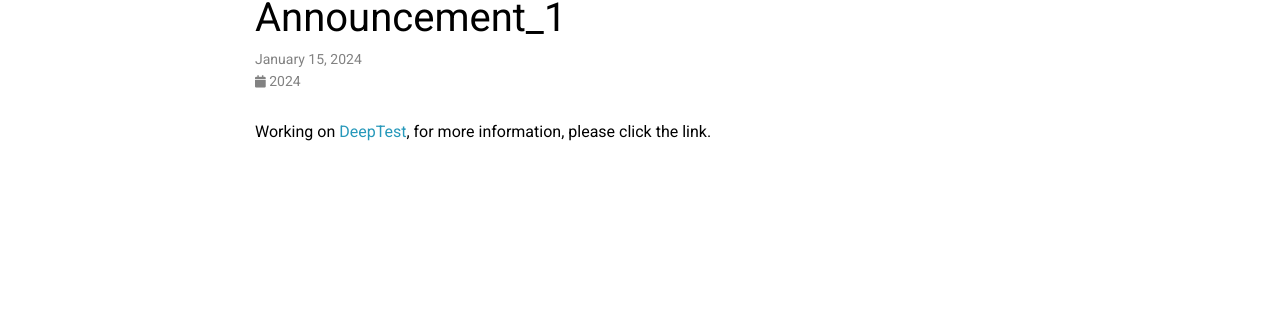
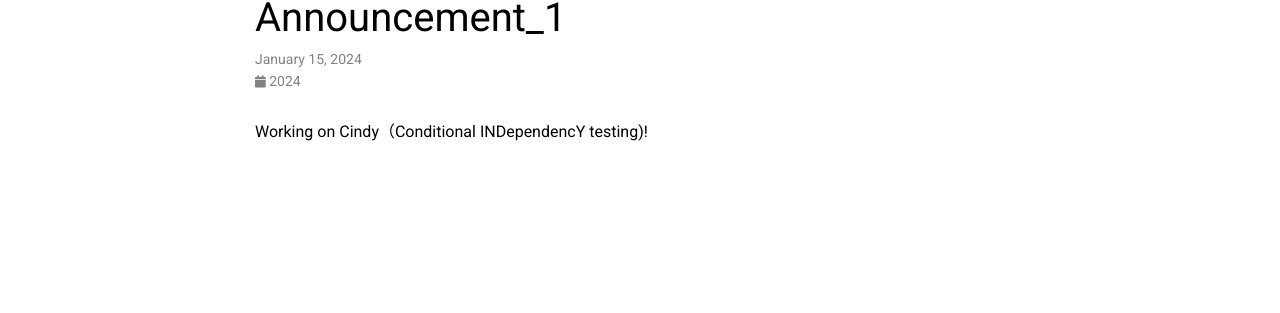
Before and after one commit to JiantingFeng/JiantingFeng.github.io, a Jekyll site: the page built from _news/announcement_1.md, in a window 1280 px wide. Shown: the part 108-421 px from the top of the page. Built offline with Jekyll 4.4.1, drawn with Linux system fonts in a browser that asks for light colours; comment, search, counter and statistics services are not loaded; a style sheet for code colours, icons or effects is not loaded.

Commit message:
updae news

```diff
--- a/_news/announcement_1.md
+++ b/_news/announcement_1.md
@@ -4,4 +4,4 @@ date: 2024-01-15 15:59:00+0800
 inline: true
 ---
 
-Working on [DeepTest](https://jiantingfeng.github.io/deeptest/), for more information, please click the link.
+Working on Cindy（Conditional INDependencY testing)!
```
